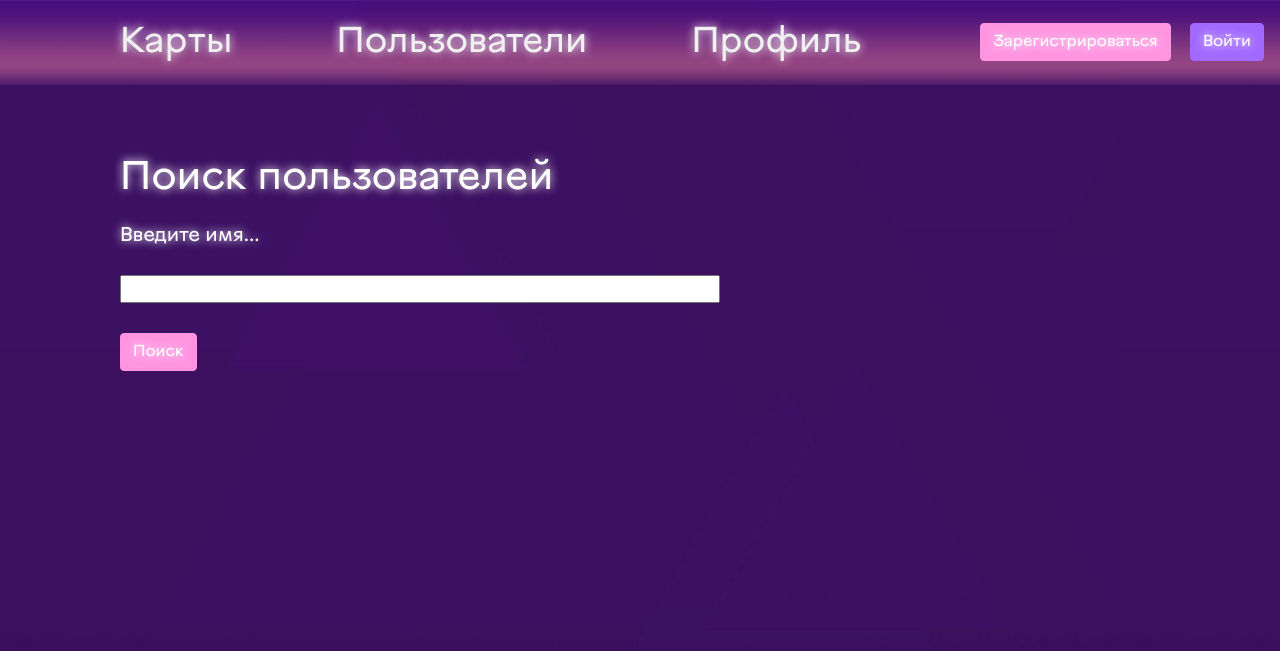
After one commit to alino4ka92/Rizumu-web, a Flask app: page /users in a window 1280 px wide. The commit adds this page. Shown: the top 651 px of the page. Run offline with Flask 2, Linux system fonts and the light colour scheme; some libraries are stand-ins or nearby versions.

Commit message:
поиск пользователей

```diff
--- a/data/user.py
+++ b/data/user.py
@@ -5,6 +5,8 @@ from sqlalchemy import orm
 from werkzeug.security import generate_password_hash, check_password_hash
 from flask_login import UserMixin
 from sqlalchemy_serializer import SerializerMixin
+
+
 class User(SqlAlchemyBase, UserMixin, SerializerMixin):
     __tablename__ = 'users'
 
@@ -16,6 +18,7 @@ class User(SqlAlchemyBase, UserMixin, SerializerMixin):
     avatar = sqlalchemy.Column(sqlalchemy.String, default="default.png")
     created_date = sqlalchemy.Column(sqlalchemy.DateTime, default=datetime.datetime.now())
     plays = orm.relation("Play", back_populates="user")
+    friends = sqlalchemy.Column(sqlalchemy.String, default="")
 
     def set_password(self, password):
         self.hashed_password = generate_password_hash(password)
--- a/main.py
+++ b/main.py
@@ -70,7 +70,7 @@ def reqister():
         user.set_password(form.password.data)
         db_sess.add(user)
         db_sess.commit()
-        return redirect('/login')
+        return redirect("/login")
     return render_template('register.html', title='Регистрация', form=form)
 
 
@@ -126,6 +126,22 @@ def maps():
 
     return render_template("maps.html", maps=map, title="Карты")
 
+@app.route('/users', methods=['GET', 'POST'])
+def get_users():
+    if request.method == 'GET':
+        sess = db_session.create_session()
+        #users = sess.query(User).filter(User.name.like(f'%{query}%'))
+        return render_template('users.html')
+    elif request.method == 'POST':
+        query = request.form['name']
+        sess = db_session.create_session()
+        users = sess.query(User).filter(User.name.like(f'%{query}%')).all()
+        message = ''
+        if len(users) == 0:
+            message = 'По вашему запросу ничего не найдено...'
+        else:
+            message = f"Найдено {len(users)} пользователей: "
+        return render_template('users.html', users=users, message=message)
 @app.route('/maps/<int:map_id>')
 def map(map_id):
     sess = db_session.create_session()
--- a/static/css/body.css
+++ b/static/css/body.css
@@ -13,8 +13,6 @@ body {
 }
 .alter-button {
     text-shadow: 0px 0px 10px white;
-    height:60px;
-    width:150px;
     background-color: transparent;
     border: 0;
     padding: 0;
@@ -74,7 +72,7 @@ body {
 
 .profile-button {
     position: absolute;
-    right: 42%;
+    right: 35%;
 }
 
 h1 {
--- a/templates/base.html
+++ b/templates/base.html
@@ -16,16 +16,20 @@
 <header>
     <nav class="navbar">
         <a class="logo-button alter-button" href="/index"></a>
-        <a class="maps-button alter-button" href="/maps/">Карты</a>
-        <a class="friend-button alter-button" href="/index">Друзья</a>
-        <a class="profile-button alter-button" href="/profile/{{current_user.id}}">Профиль</a>
+        <a class=" alter-button " style="padding:0;margin:0" href="/maps/">Карты</a>
+        <a class=" alter-button " style="padding:0;margin:0" href="/users">Пользователи</a>
+        {% if current_user.is_authenticated %}
+        <a class=" alter-button" style="padding:0;margin:0" href="/profile/{{current_user.id}}">Профиль</a>
+        {% else %}
+        <a class=" alter-button " style="padding:0;margin:0" href="/login">Профиль</a>
+        {% endif %}
         {% if current_user.is_authenticated %}
         <a class="navbar-brand username-button" href="/profile/{{current_user.id}}">{{ current_user.name }}</a>
         {% else %}
         <p>
-            <a class="btn btn-primary register-btn" href="/register"
+            <a class="btn btn-primary " href="/register"
                style="margin-top: 15px; margin-left: 15px; background-color: #ff94e1; border-color: #ff94e1;">Зарегистрироваться</a>
-            <a class="btn btn-success login-btn" href="/login"
+            <a class="btn btn-success " href="/login"
                style="margin-top: 15px; margin-left: 15px; background-color: #a269ff; border-color: #a269ff;">Войти</a>
         </p>
         {% endif %}
--- a/templates/map.html
+++ b/templates/map.html
@@ -20,7 +20,7 @@
                     {{loop.index}} ·
                 </span>
 
-        <span style="font-size:18px; color:#fff;padding:10pt 0pt">
+        <span style="font-size:18px; color:#fff;padding:10pt 0pt" >
                      Очки: {{play.score}} · Точность: {{play.accuracy}}% · Сыграна игроком <a class="alter-button"
                                                                                               style="font-size: 18px;"
                                                                                               href="/profile/{{play.user.id}}"> {{play.user.name}} · {{play.date.strftime('%Y.%m.%d %H:%M')}} · </a></span>
--- a/templates/profile.html
+++ b/templates/profile.html
@@ -14,6 +14,8 @@
                     </div>
                     <button type="submit" class="btn btn-primary default-button" style="background-color: #ff94e1; border-color: #ff94e1;">Загрузить аватарку</button>
                 </form>
+                <a class="btn btn-primary default-button" href="/logout"
+                    style="margin-top:10pt;background-color: #ff94e1; border-color: #ff94e1;">Выйти из аккаунта</a>
             {% endif %}
         {% endif %}
     </div>
--- /dev/null
+++ b/templates/users.html
@@ -0,0 +1,24 @@
+{% extends "base.html" %}
+
+{% block content %}
+<h1>Поиск пользователей</h1>
+<div style="width:600px; ">
+    <form method="post" style="max-width:600px;">
+        <p style="font-size:15pt; padding:0; margin:0" for="name">Введите имя...</p><br>
+        <input type="text" id="name" name="name" style="width:600px; padding:0; margin-bottom:15pt">
+        <button type="submit" class="btn btn-primary alter-button"
+                style="margin-top:10px;background-color: #ff94e1; border-color: #ff94e1;">Поиск
+        </button>
+    </form>
+</div>
+<div>
+    <h3>{{message}}</h3>
+    {% for user in users %}
+
+
+        <img src="/static/img/avatars/{{user.avatar}}" style="width:50px;" >
+        <a href="/profile/{{user.id}}" class="alter-button" style="margin-left:10pt">{{user.name}}</a>
+        <br>
+    {% endfor %}
+</div>
+{% endblock %}
```
Also changed, not shown: db/rizumu.db.
